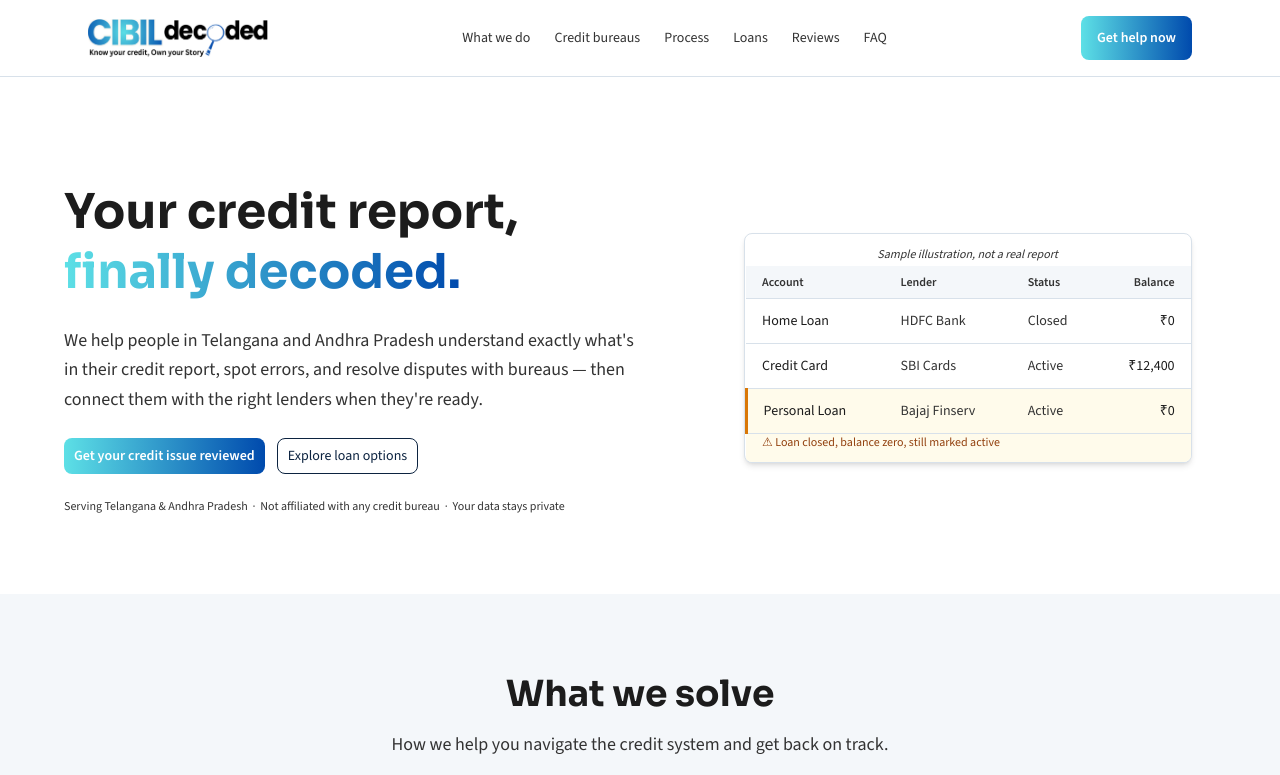
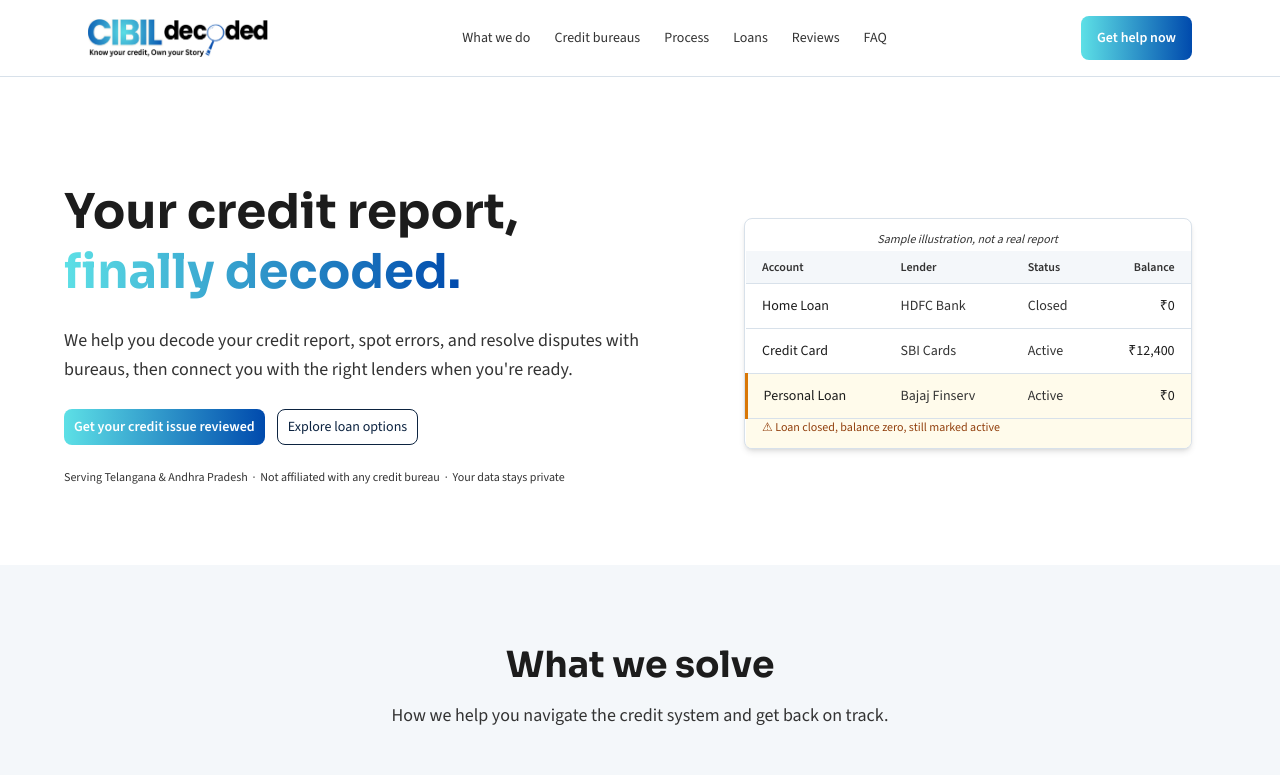
Before and after one commit to Saikiran-Avusula/cibil_decoded_project, a Next.js app: page / in a window 1280 px wide. Shown: the top 775 px of the page. Built offline with nearby package versions, Linux system fonts and the light colour scheme.

Commit message:
ui text hero section

```diff
--- a/src/components/sections/Hero.tsx
+++ b/src/components/sections/Hero.tsx
@@ -98,10 +98,7 @@
             </h1>
 
             <p className="text-base md:text-lg text-muted-text leading-relaxed">
-              We help people in Telangana and Andhra Pradesh understand exactly
-              what&apos;s in their credit report, spot errors, and resolve disputes
-              with bureaus — then connect them with the right lenders when
-              they&apos;re ready.
+             We help you decode your credit report, spot errors, and resolve disputes with bureaus, then connect you with the right lenders when you're ready.
             </p>
 
             <div className="flex flex-col sm:flex-row flex-wrap gap-3">
```
